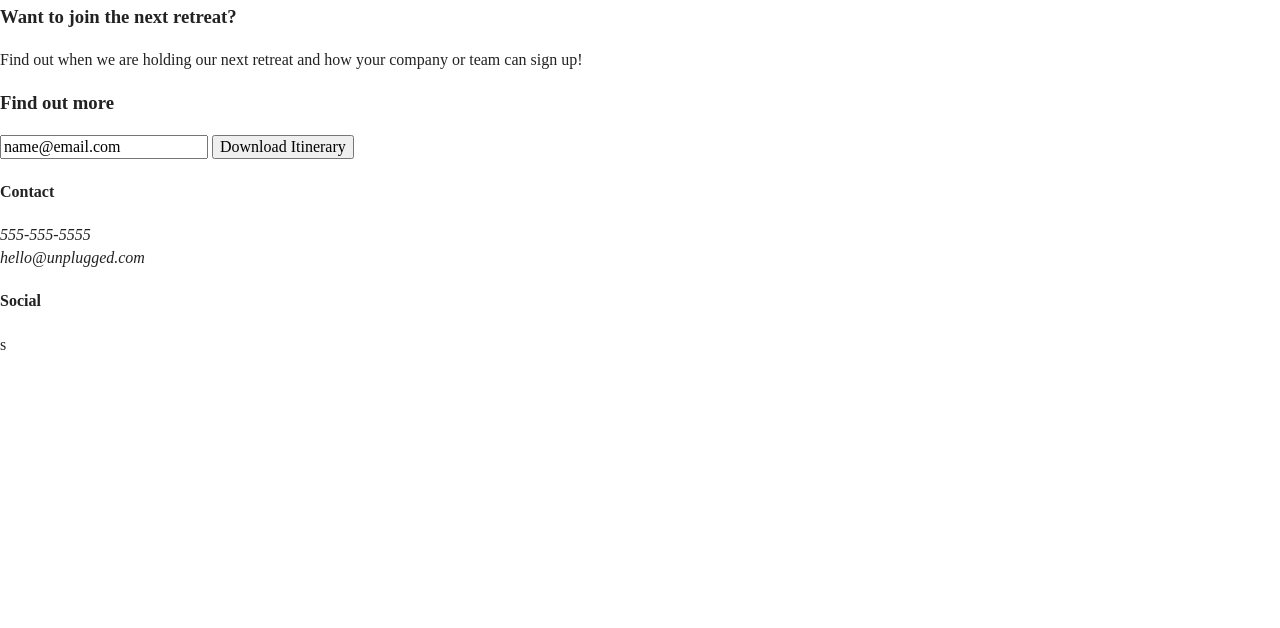
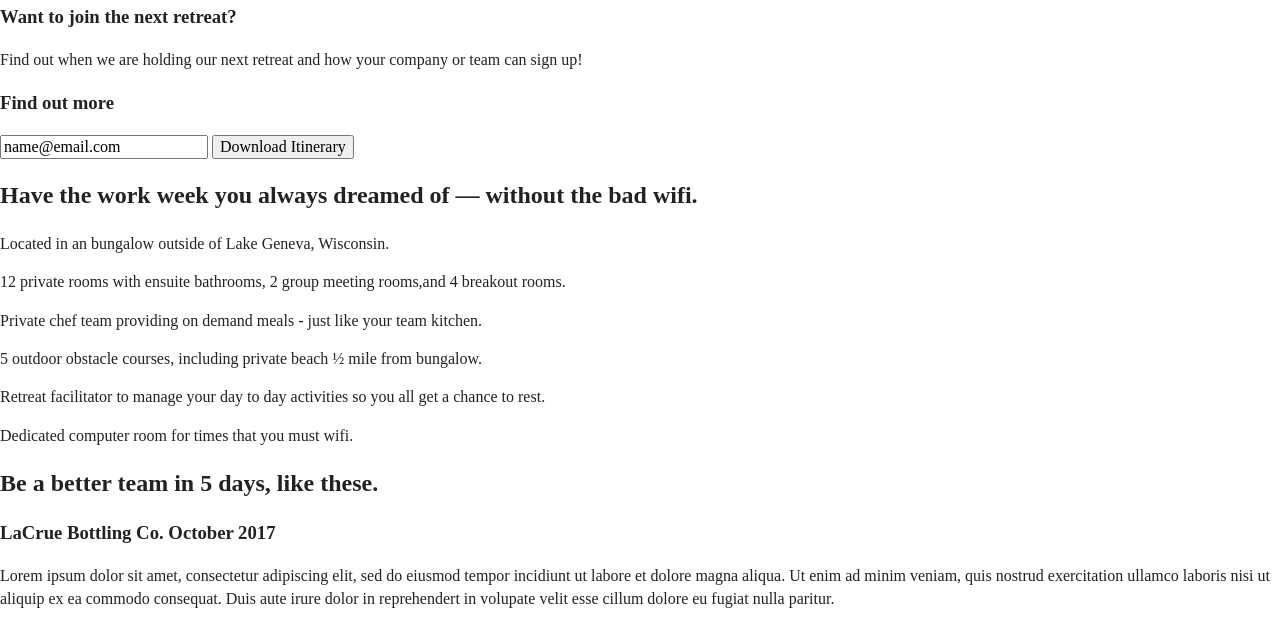
Before and after one commit to JodiV23/jodiboil, a website: page homepage/index.html in a window 1280 px wide. Shown: the part 168-796 px from the top of the page. Drawn offline with nearby package versions, Linux system fonts and the light colour scheme; files that its build step writes are made by us from their sources.

Commit message:
added reviews and amenities

```diff
--- a/homepage/index.html
+++ b/homepage/index.html
@@ -55,6 +55,11 @@
         </div>
         <div class="form">
           <h3>Find out more</h3>
+          <section class="features">
+            <div class="content-wrapper">
+              <!-- Add your Features content here -->
+            </div>
+          </section>
           <input type="text" name="name" value="name@email.com">
           <input type="button" value="Download Itinerary">
         </div>
@@ -62,6 +67,68 @@
       <!-- aside content wrapper ends -->
     </aside>
 
+    <section class="features">
+      <div class="content-wrapper">
+        <div class="Amenities">
+          <p class="background-image"></p>
+          <p class="features-item-description">
+          <h2>Have the work week you always dreamed
+            of — without the bad wifi.</h2>
+          </p>
+        </div>
+        <div class="Amenities">
+          <p class="campground"></p>
+          <p class="features-item-description"> Located in an bungalow outside
+            of Lake Geneva, Wisconsin.</p>
+        </div>
+        <div class="Amenties">
+          <p class="bed"></p>
+          <P class="features-item-description">12 private rooms with ensuite bathrooms,
+            2 group meeting rooms,and 4 breakout rooms.</p>
+        </div>
+        <div class="Amenties">
+          <p class="utensils">
+          <p class="features-items-description">Private chef team providing on demand meals -
+            just like your team kitchen.</p>
+        </div>
+        <div class="Amenties">
+          <p class="shoe-prints"></p>
+          <p class="features-item-description">5 outdoor obstacle courses,
+            including private beach ½ mile from bungalow.</p>
+        </div>
+
+        <div class="Amenties">
+          <p class="smile"></p>
+          <p class="Features-item-descrition">Retreat facilitator to manage your day to day activities so you
+            all get a chance to rest.</p>
+        </div>
+        <div class="Amenties">
+          <p class="wifi"></p>
+          <p class="Features-item-description">Dedicated computer room for times that you must wifi.</p>
+        </div>
+      </div>
+      <section class="reviews">
+        <div class="content-wrapper">
+          <div>
+            <h2>Be a better team in 5 days, like these.</h2>
+
+            <div>
+              <h3>LaCrue Bottling Co. October 2017</h3>
+            </div>
+            <div>
+              <p>Lorem ipsum dolor sit amet, consectetur
+                adipiscing elit, sed do eiusmod tempor incidiunt ut
+                labore et dolore magna aliqua. Ut enim ad minim veniam, quis
+                nostrud exercitation ullamco laboris nisi ut aliquip ex ea commodo consequat.
+                Duis aute irure dolor in reprehendert in volupate
+                velit esse cillum dolore eu fugiat nulla paritur.
+              </p>
+            </div>
+
+
+          </div>
+      </section>
+    </section>
   </main>
   <!-- main wrapper -->
 
@@ -95,7 +162,8 @@
       s
 
       <script src="js/vendor/modernizr-3.6.0.min.js"></script>
-  <script src="https://code.jquery.com/jquery-3.3.1.min.js" integrity="sha256-FgpCb/KJQlLNfOu91ta32o/NMZxltwRo8QtmkMRdAu8=" crossorigin="anonymous"></script>
+      <script src="https://code.jquery.com/jquery-3.3.1.min.js"
+        integrity="sha256-FgpCb/KJQlLNfOu91ta32o/NMZxltwRo8QtmkMRdAu8=" crossorigin="anonymous"></script>
       <script>
         window.jQuery || document.write('<script src="js/vendor/jquery-3.3.1.min.js"><\/script>')
       </script>
@@ -104,7 +172,7 @@
 
       <!-- Google Analytics: change UA-XXXXX-Y to be your site's ID. -->
       <script>
-    window.ga = function() {
+        window.ga = function () {
           ga.q.push(arguments)
         };
         ga.q = [];
```
Lines whose indentation alone changed are shown as unchanged.
